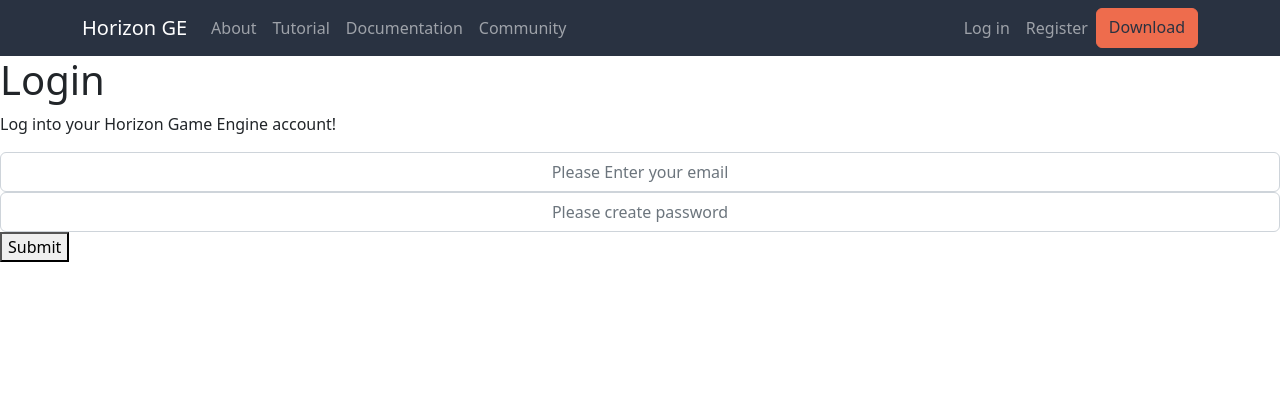
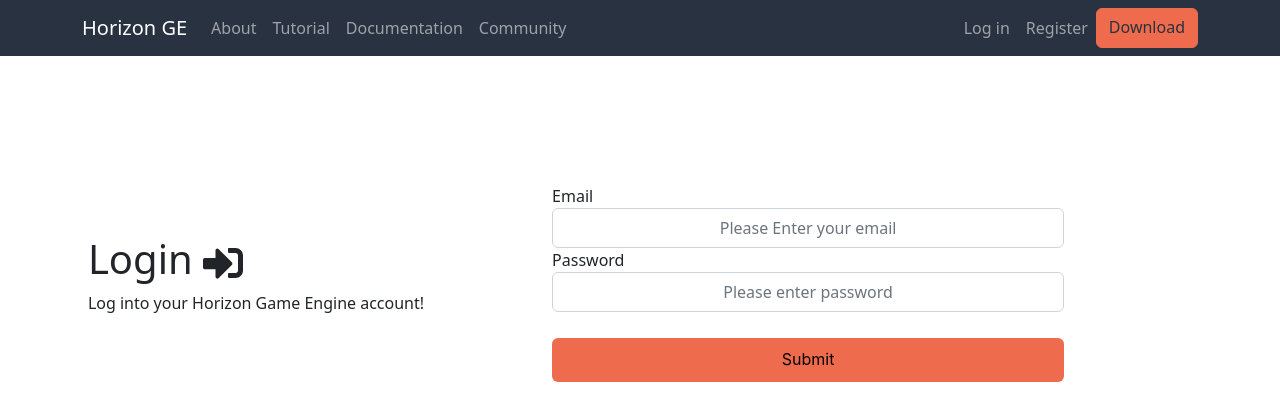
Before and after one commit to LiamANeeson/MSc-Game-Engine-Project-Website, a React (Create React App) app in the folder client/: page /login in a window 1280 px wide. Shown: the top 420 px of the page. Built offline with nearby package versions, Linux system fonts and the light colour scheme.

Commit message:
Added Improved Styling to Login and Register Pages using standard CSS

```diff
--- a/client/package.json
+++ b/client/package.json
@@ -1,7 +1,7 @@
 {
   "name": "client",
   "version": "0.1.0",
-  "proxy": "http://localhost:5000",
+  "proxy": "http://localhost:5000/",
   "private": true,
   "dependencies": {
     "@reduxjs/toolkit": "^1.8.5",
--- a/client/src/Pages/Login/Login.css
+++ b/client/src/Pages/Login/Login.css
@@ -0,0 +1,38 @@
+.login-container {
+    align-items: center;
+    justify-content: center;
+    display: flex;
+}
+
+.submission-form {
+    width: 50%;
+    margin: 5%;
+    justify-content: center;
+    align-items: center;
+    padding: 5%;
+    border-radius: 3%;
+}
+
+.submit-btn {
+    width: 100%;
+    margin-top: 5%;
+    background-color: #EE6C4D;
+    cursor: pointer;
+    border-radius: 6px;
+    backface-visibility: hidden;
+    border-width: 0;
+    box-sizing: border-box;
+    font-size: 100%;
+    height: 44px;
+    line-height: 1.15;
+    outline: none;
+    overflow: hidden;
+    padding: 0 25px;
+    position: relative;
+    text-align: center;
+    font-family: -apple-system,system-ui,"Segoe UI",Roboto,"Helvetica Neue",Ubuntu,sans-serif;
+}
+
+.submit-btn:hover {
+    background-color: rgb(208, 81, 58);
+}
--- a/client/src/Pages/Login/Login.js
+++ b/client/src/Pages/Login/Login.js
@@ -1,10 +1,13 @@
 import React from 'react'
+import { FaSignInAlt } from 'react-icons/fa'
 import {useState, useEffect} from 'react'
 import { useSelector, useDispatch } from 'react-redux'
 import { useNavigate } from 'react-router-dom'
 import { toast } from 'react-toastify'
+
 import {login, reset} from '../../features/auth/authSlice'
 import * as Api from "../../features/APIs/api";
+import './Login.css'
 
 function Login() {
     const [formData, setFormData] = useState({
@@ -56,13 +59,13 @@
     }
     return(
         <>
+        <container className="login-container">
             <section className='head'>
-                <h1>Login</h1>
+                <h1>Login <FaSignInAlt /></h1>
                 <p>Log into your Horizon Game Engine account!</p>
             </section>
-
-            <section className = 'form'>
-                <form onSubmit={onSubmit}>
+                <form onSubmit={onSubmit} className='submission-form'>
+                    <label for = "email">Email</label>
                     <input
                         type = "email"
                         className = 'form-control'
@@ -72,20 +75,21 @@
                         placeholder = 'Please Enter your email'
                         onChange={onChange}
                     />
+                    <label for = "password">Password</label>
                     <input
                         type = "password"
                         className = 'form-control'
                         id = 'password'
                         name = 'password'
                         value = {password}
-                        placeholder = 'Please create password'
+                        placeholder = 'Please enter password'
                         onChange={onChange}
                     />
                     <button type='submit' className='submit-btn'>
                         Submit
                     </button>
                 </form>
-            </section>
+            </container>
         </>
     )
 }
--- a/client/src/Pages/Register/Register.css
+++ b/client/src/Pages/Register/Register.css
@@ -0,0 +1,38 @@
+.register-container {
+    align-items: center;
+    justify-content: center;
+    display: flex;
+}
+
+.submission-form-register {
+    width: 50%;
+    margin: 5%;
+    justify-content: center;
+    align-items: center;
+    padding: 5%;
+    border-radius: 3%;
+}
+
+.submit-btn {
+    width: 100%;
+    margin-top: 5%;
+    background-color: #EE6C4D;
+    cursor: pointer;
+    border-radius: 6px;
+    backface-visibility: hidden;
+    border-width: 0;
+    box-sizing: border-box;
+    font-size: 100%;
+    height: 44px;
+    line-height: 1.15;
+    outline: none;
+    overflow: hidden;
+    padding: 0 25px;
+    position: relative;
+    text-align: center;
+    font-family: -apple-system,system-ui,"Segoe UI",Roboto,"Helvetica Neue",Ubuntu,sans-serif;
+}
+
+.submit-btn:hover {
+    background-color: rgb(208, 81, 58);
+}
--- a/client/src/Pages/Register/Register.js
+++ b/client/src/Pages/Register/Register.js
@@ -1,9 +1,13 @@
 import React from 'react'
+import {useState, useEffect} from 'react'
 import { useSelector, useDispatch } from 'react-redux'
 import { useNavigate } from 'react-router-dom'
 import { toast } from 'react-toastify'
+import { FaUserAlt } from 'react-icons/fa'
+
 import { register, reset } from '../../features/auth/authSlice'
-import {useState, useEffect} from 'react'
+import './Register.css'
+
 
 function Register() {
     const [formData, setFormData] = useState({
@@ -59,13 +63,13 @@
 
     return(
         <>
+            <container className="register-container">
                 <section className='head'>
-                <h1>Register</h1>
+                    <h1>Register <FaUserAlt /></h1>
                     <p>Create an account for Horizon Game Engine!</p>
                 </section>
-
-            <section className = 'form'>
-                <form onSubmit={onSubmit}>
+                    <form onSubmit={onSubmit} className="submission-form-register">
+                    <label for = "name">Name</label>
                         <input
                             type = "text"
                             className = 'form-control'
@@ -75,6 +79,7 @@
                             placeholder = 'Please Enter your name'
                             onChange={onChange}
                         />
+                        <label for = "email">Email</label>
                         <input
                             type = "email"
                             className = 'form-control'
@@ -84,6 +89,7 @@
                             placeholder = 'Please Enter your email'
                             onChange={onChange}
                         />
+                        <label for = "password">Password</label>
                         <input
                             type = "password"
                             className = 'form-control'
@@ -93,9 +99,9 @@
                             placeholder = 'Please create password'
                             onChange={onChange}
                         />
-
+                        <label for = "password_confirm">Confirm Password</label>
                         <input
-                        type = "password_confirm"
+                            type = "password"
                             className = 'form-control'
                             id = 'password_confirm'
                             name = 'password_confirm'
@@ -107,7 +113,7 @@
                             Submit
                         </button>
                     </form>
-            </section>
+            </container>
         </>
     )
 }
```
Also changed, not shown: 1 other file (tests, documents, lock files or other folders). Lines whose indentation alone changed are shown as unchanged.
